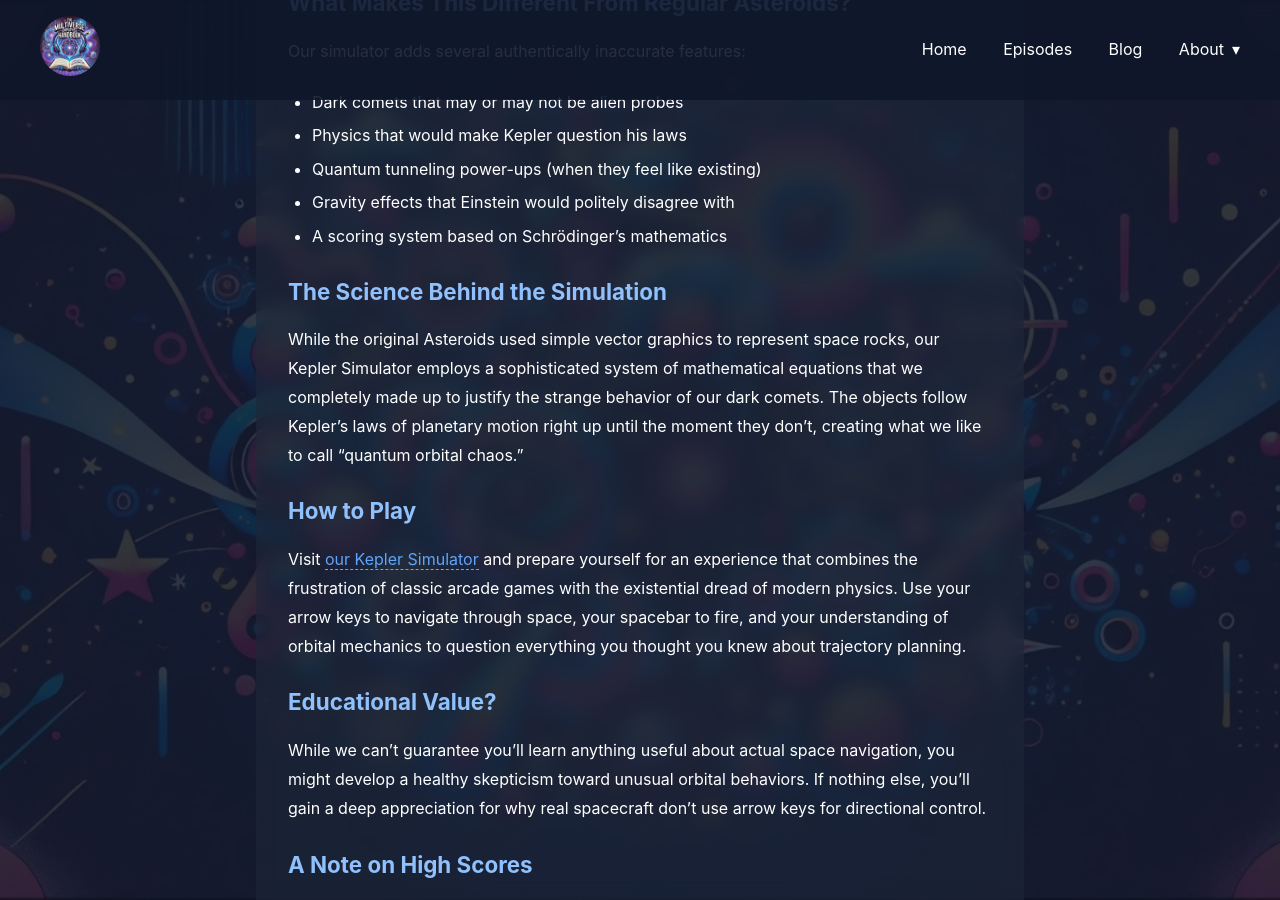
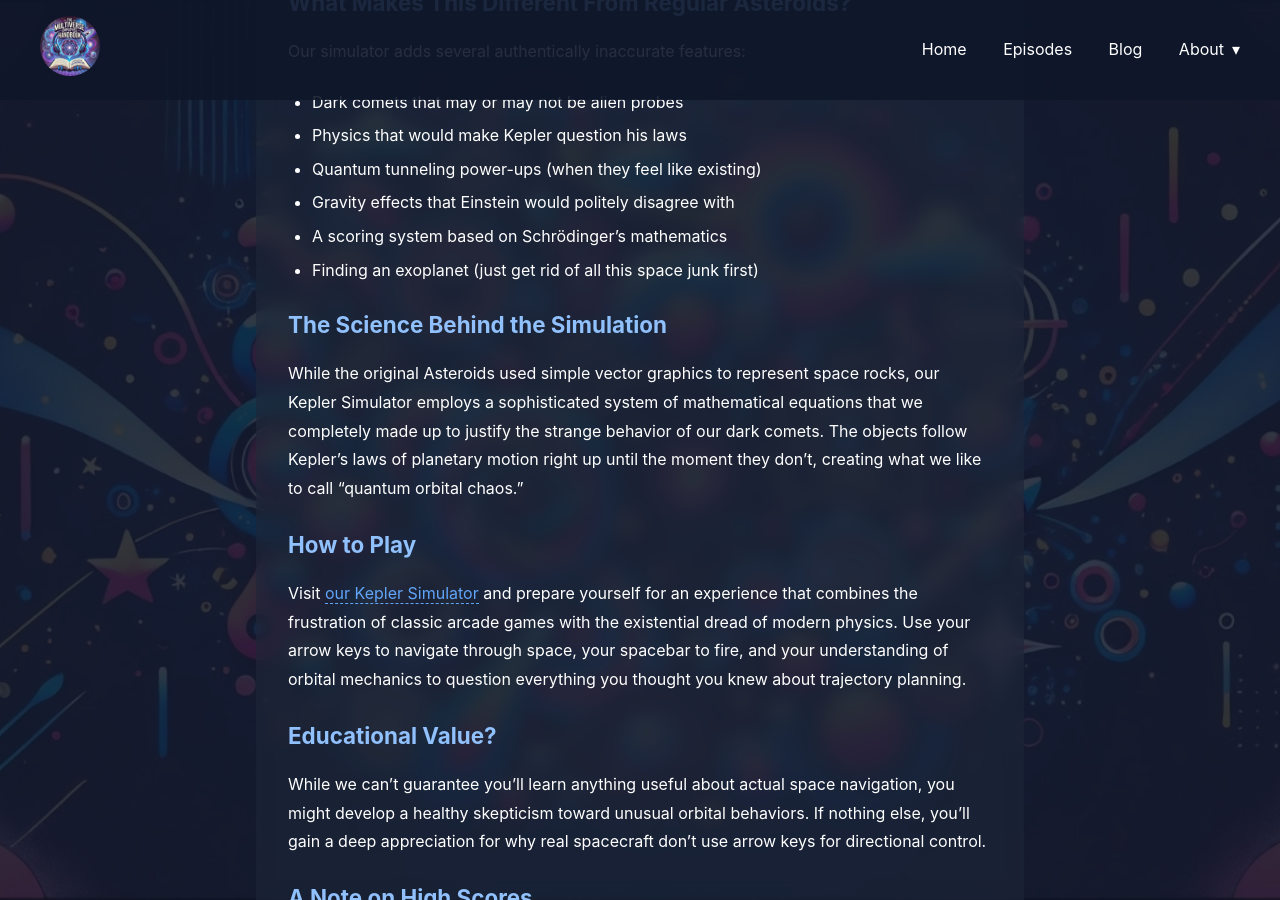
Before and after one commit to forward6/tmeh, a Jekyll site: the page built from _posts/2025-01-20-play-our-new-kepler-simulator-dodge-dark-comets.md, in a window 1280 px wide and 900 px high, scrolled down 929 px. Built offline with Jekyll 4.4.1, drawn with Linux system fonts in a browser that asks for light colours.

Commit message:
Added line to kepler post

```diff
--- a/_posts/2025-01-20-play-our-new-kepler-simulator-dodge-dark-comets.md
+++ b/_posts/2025-01-20-play-our-new-kepler-simulator-dodge-dark-comets.md
@@ -22,6 +22,7 @@ Our simulator adds several authentically inaccurate features:
 - Quantum tunneling power-ups (when they feel like existing)
 - Gravity effects that Einstein would politely disagree with
 - A scoring system based on Schrödinger's mathematics
+- Finding an exoplanet (just get rid of all this space junk first)
 
 ### The Science Behind the Simulation
 
```
Also changed, not shown: 3 other files.
